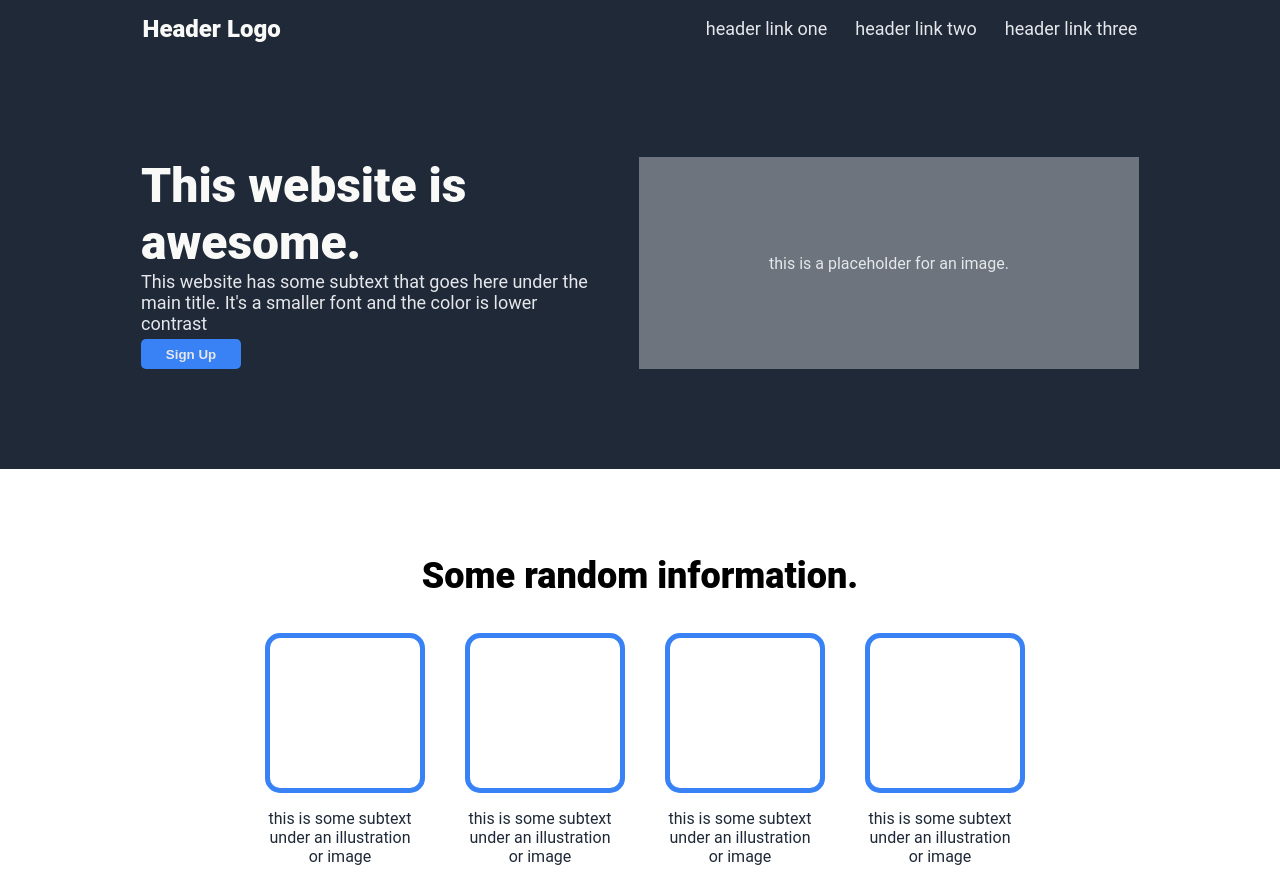
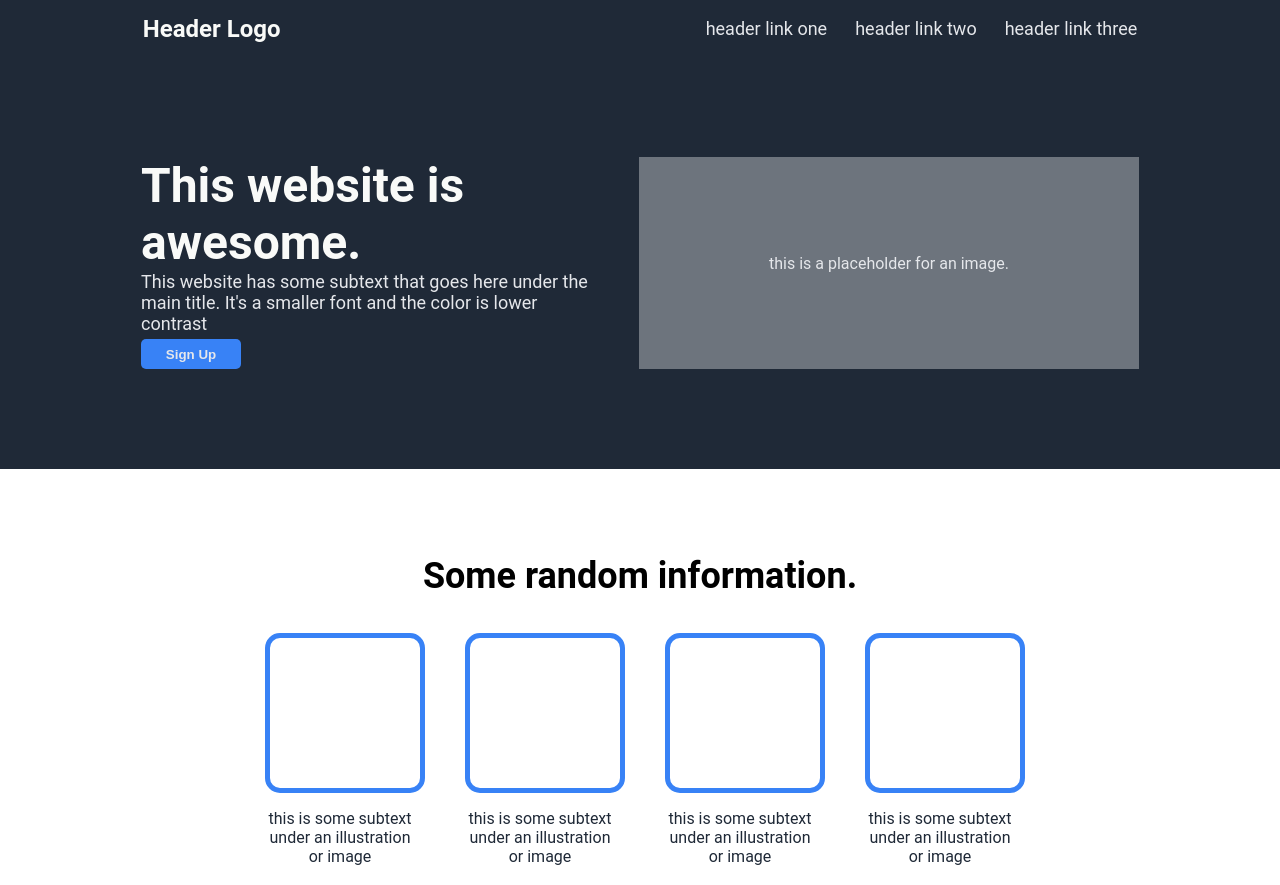
Before and after one commit to cochisealfonso/landing-page, a plain HTML site: page index.html in a window 1280 px wide. Shown: the top 885 px of the page. Drawn offline with Linux system fonts and the light colour scheme.

Commit message:
Update styles.css

```diff
--- a/styles.css
+++ b/styles.css
@@ -25,7 +25,7 @@ button {
     border-radius: 5px;
     border-style: none;
     color: #E5E7EB;
-    font-weight: 900;
+    font-weight: bold;
     background-color: #3882F6;
 }
 
@@ -66,7 +66,7 @@ footer {
 
 .logo {
     font-size: 24px;
-    font-weight: 900;
+    font-weight: bold;
 }
 
 .content {
@@ -87,7 +87,7 @@ footer {
 .content-main .bigger {
     font-size: 48px;
     color: #F9FAF8;
-    font-weight: 900;
+    font-weight: bold;
     margin: 0px;
 }
 
@@ -122,7 +122,7 @@ footer {
     display: flex;
     justify-content: center;
     font-size: 36px;
-    font-weight: 900;
+    font-weight: bold;
 }
 
 .information-body {
```
